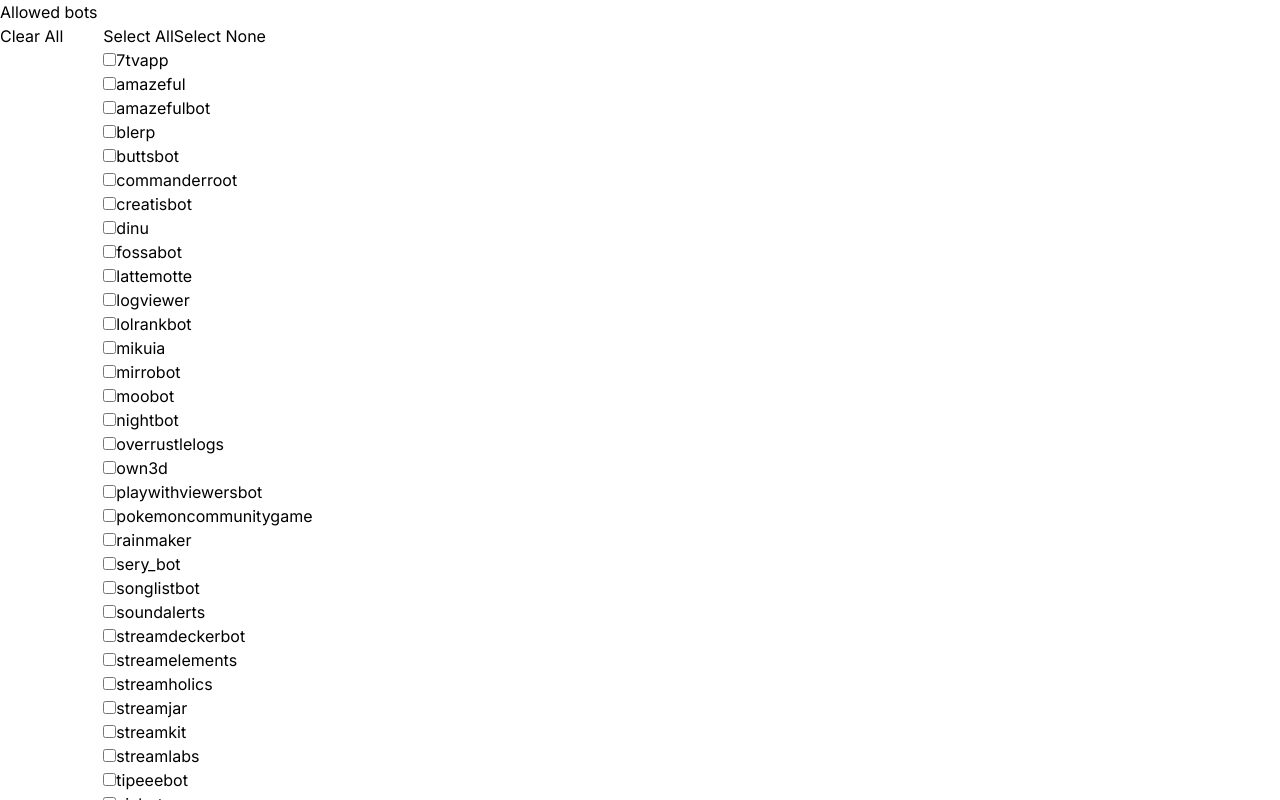
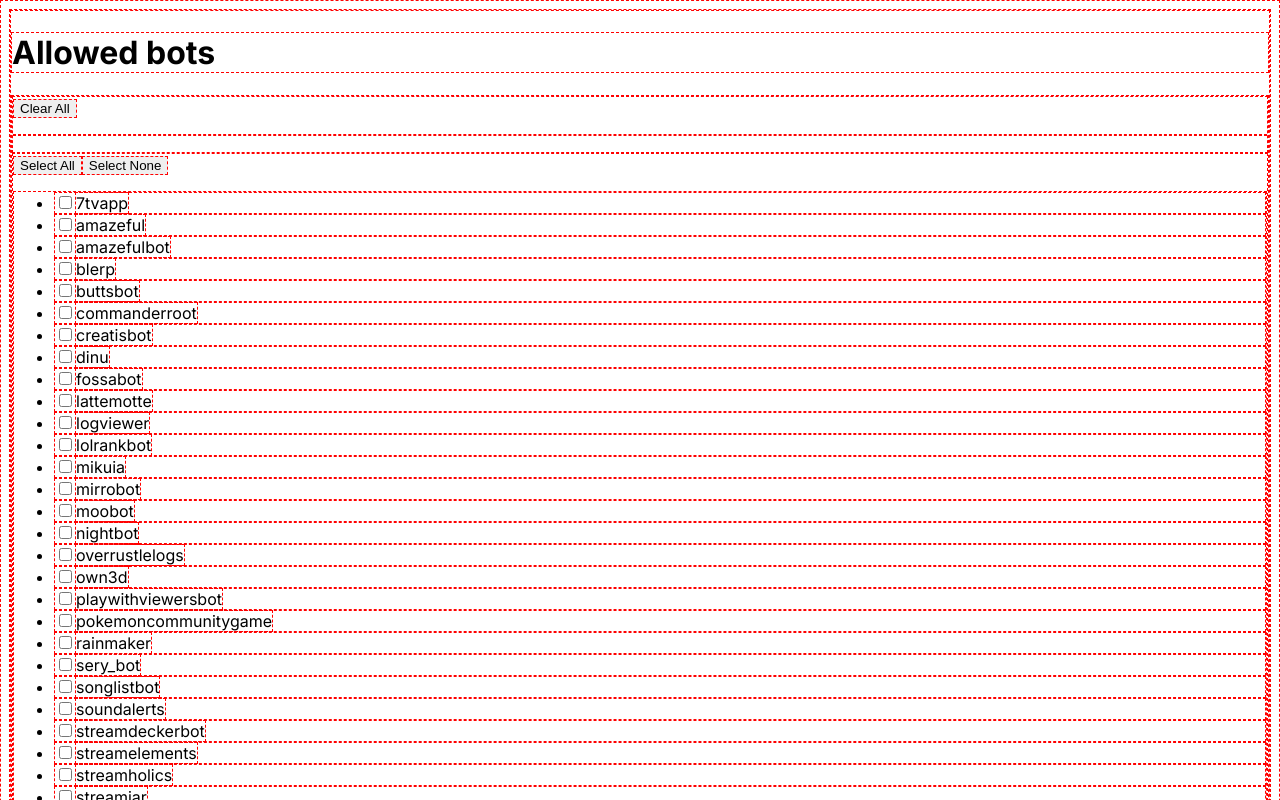
Before and after one commit to jordbort/next-bot-banner, a Next.js app: page / in a window 1280 px wide. Shown: the top 800 px of the page. Built offline with nearby package versions, Linux system fonts and the light colour scheme.

Commit message:
Uninstalling tailwind and eslint

```diff
--- a/package.json
+++ b/package.json
@@ -13,13 +13,11 @@
     "@types/react": "18.2.18",
     "@types/react-dom": "18.2.7",
     "autoprefixer": "10.4.14",
-    "eslint": "8.46.0",
     "eslint-config-next": "13.4.12",
     "next": "13.4.12",
     "postcss": "8.4.27",
     "react": "18.2.0",
     "react-dom": "18.2.0",
-    "tailwindcss": "3.3.3",
     "typescript": "5.1.6"
   }
 }
--- a/postcss.config.js
+++ /dev/null
@@ -1,6 +0,0 @@
-module.exports = {
-  plugins: {
-    tailwindcss: {},
-    autoprefixer: {},
-  },
-}
--- a/src/app/globals.css
+++ b/src/app/globals.css
@@ -1,3 +1,3 @@
-@tailwind base;
-@tailwind components;
-@tailwind utilities;
+* {
+    border: 1px dashed red;
+}
--- a/src/app/page.tsx
+++ b/src/app/page.tsx
@@ -47,18 +47,15 @@
 
     function handleCheckClick(event: { target: { value: string } }) {
         if (checkedBots.includes(event.target.value)) {
-            // console.log(`already in list!`)
             const idx = checkedBots.indexOf(event.target.value)
             const beforePoint = checkedBots.slice(0, idx)
             const afterPoint = checkedBots.slice(idx + 1)
             const newArr = beforePoint.concat(afterPoint)
             setCheckedBots(newArr)
         } else {
-            // console.log(`adding to list...`)
             const newArr = checkedBots.concat(event.target.value)
             setCheckedBots(newArr)
         }
-        // console.log(checkedBots)
     }
 
     function handleSelectAll() {
@@ -97,8 +94,6 @@
     }
 
     function handleDelete(event: any) {
-        // console.log(event)
-        // const botName = event.target.value
         const idx = checkedBots.indexOf(event.target.value)
         const beforePoint = checkedBots.slice(0, idx)
         const afterPoint = checkedBots.slice(idx + 1)
--- a/tailwind.config.js
+++ /dev/null
@@ -1,18 +0,0 @@
-/** @type {import('tailwindcss').Config} */
-module.exports = {
-  content: [
-    './src/pages/**/*.{js,ts,jsx,tsx,mdx}',
-    './src/components/**/*.{js,ts,jsx,tsx,mdx}',
-    './src/app/**/*.{js,ts,jsx,tsx,mdx}',
-  ],
-  theme: {
-    extend: {
-      backgroundImage: {
-        'gradient-radial': 'radial-gradient(var(--tw-gradient-stops))',
-        'gradient-conic':
-          'conic-gradient(from 180deg at 50% 50%, var(--tw-gradient-stops))',
-      },
-    },
-  },
-  plugins: [],
-}
```
Also changed, not shown: .eslintrc.json (deleted), 1 other file (tests, documents, lock files or other folders).
